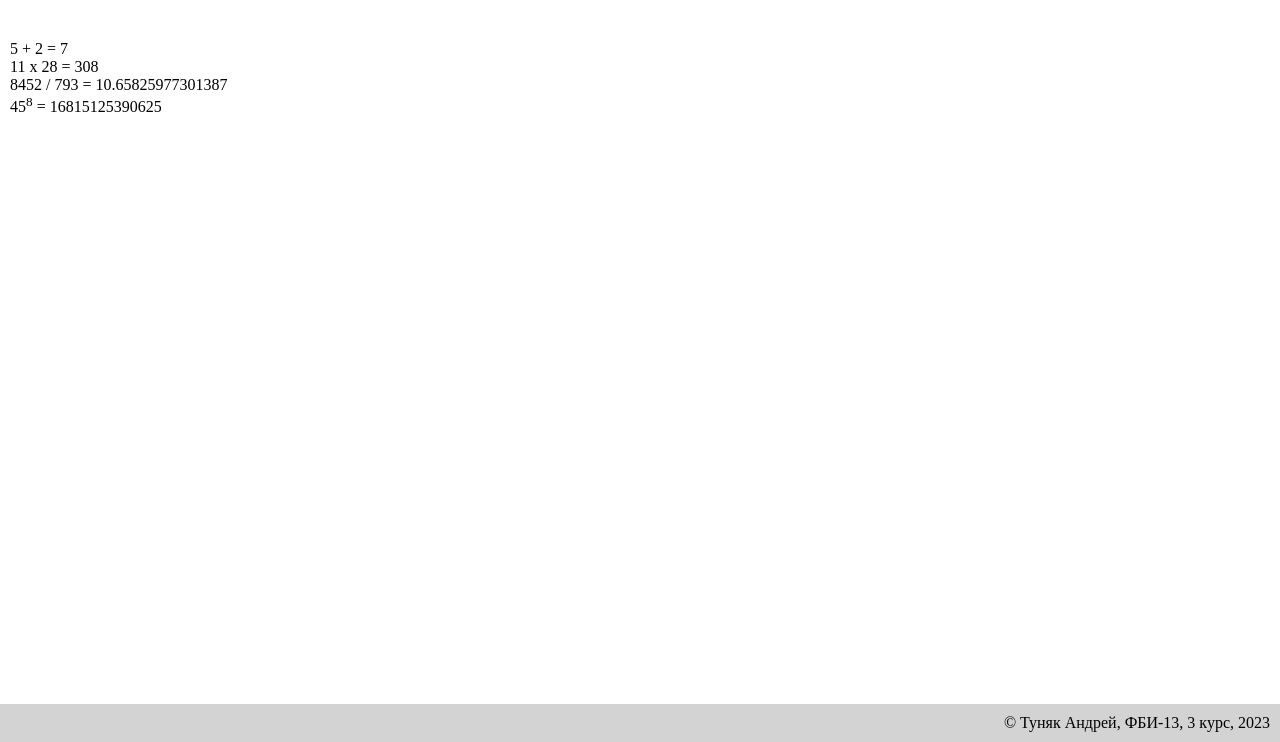
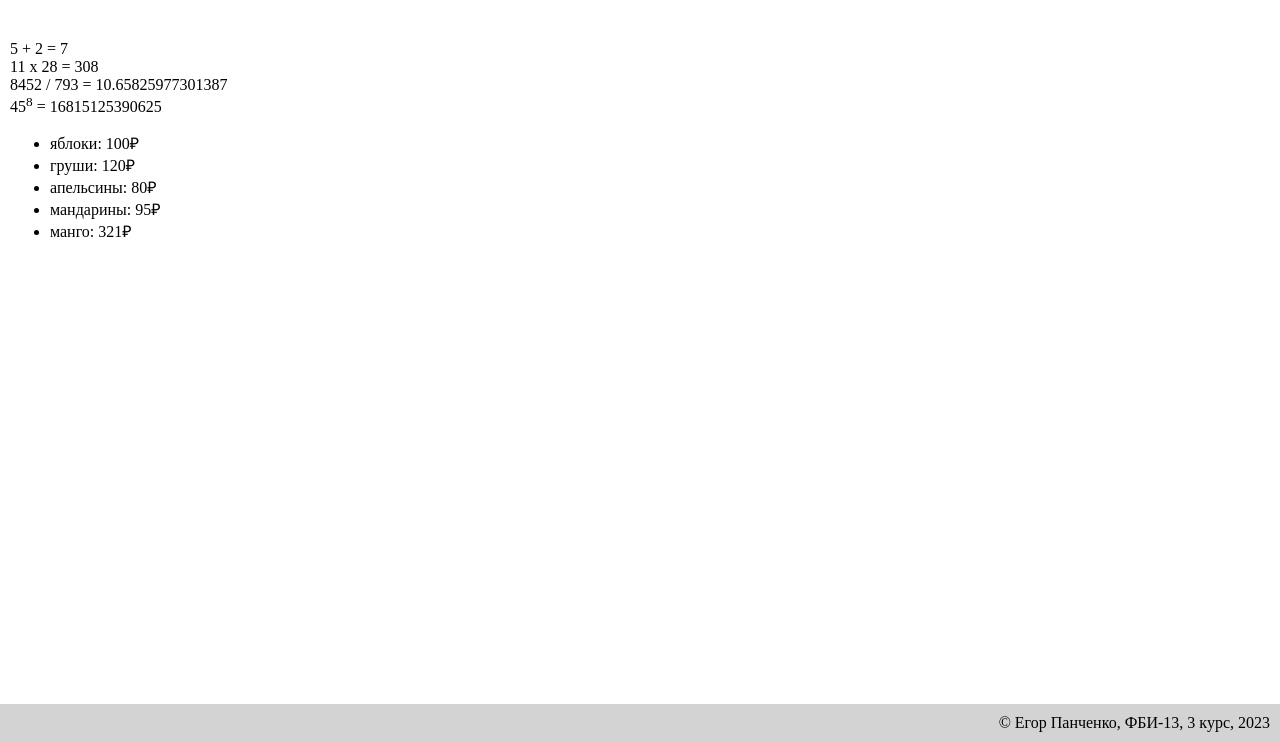
Before and after one commit to AndernTyn/lab2, a Flask app: page /lab2/example in a window 1280 px wide. Shown: the part 58-800 px from the top of the page. Run offline with Flask 3, Linux system fonts and the light colour scheme.

Commit message:
Цикл в шаблоне

```diff
--- a/app.py
+++ b/app.py
@@ -196,8 +196,12 @@ def car():
 
 @app.route('/lab2/example')
 def example():
-    name='Туняк Андрей'
-    number='2'
-    groupe='ФБИ-13'
-    course='3 курс'
-    return render_template('example.html', name=name, number=number, groupe=groupe, course=course)
+        name, number, groupe, course='Егор Панченко', 2, 'ФБИ-13', '3 курс'
+        fruits = [
+            {'name': 'яблоки', 'price': 100},
+            {'name': 'груши', 'price': 120},
+            {'name': 'апельсины', 'price': 80},
+            {'name': 'мандарины', 'price': 95},
+            {'name': 'манго', 'price': 321},
+        ]
+        return render_template('example.html', name=name, number=number, groupe=groupe, course=course, fruits=fruits)
--- a/templates/example.html
+++ b/templates/example.html
@@ -22,6 +22,13 @@
         11 x 28 = {{11*28}}<br>
         8452 / 793 = {{8452/793}}<br>
         45<sup>8</sup> = {{45**8}}
+
+        <ul>
+            {% for f in fruits %}
+            <li>{{f.name}}: {{f.price}}&#x20bd;</li>
+            {% endfor %}
+        </ul>
+
     </main>
     <footer>
         &copy;
```
